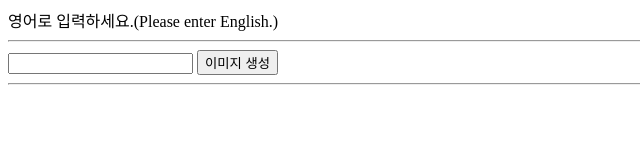
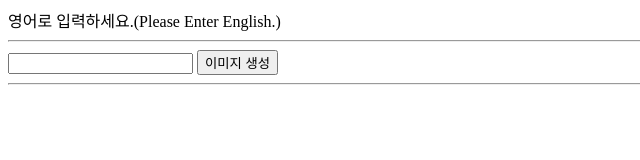
Before and after one commit to lprd1357/nodeJs, a website: page index.html in a window 1280 px wide. Shown: the full height of the page, 0-640 px from the left. Drawn offline with Linux system fonts and the light colour scheme.

Commit message:
문구 수정

```diff
--- a/index.html
+++ b/index.html
@@ -8,7 +8,7 @@
     <title>nodeJs figlet</title>
 </head>
 <body>
-    <div>영어로 입력하세요.(Please enter English.)</div>
+    <div>영어로 입력하세요.(Please Enter English.)</div>
     <hr>
     <form id="f1" method="POST">
         <input id="name" type="text">
```
